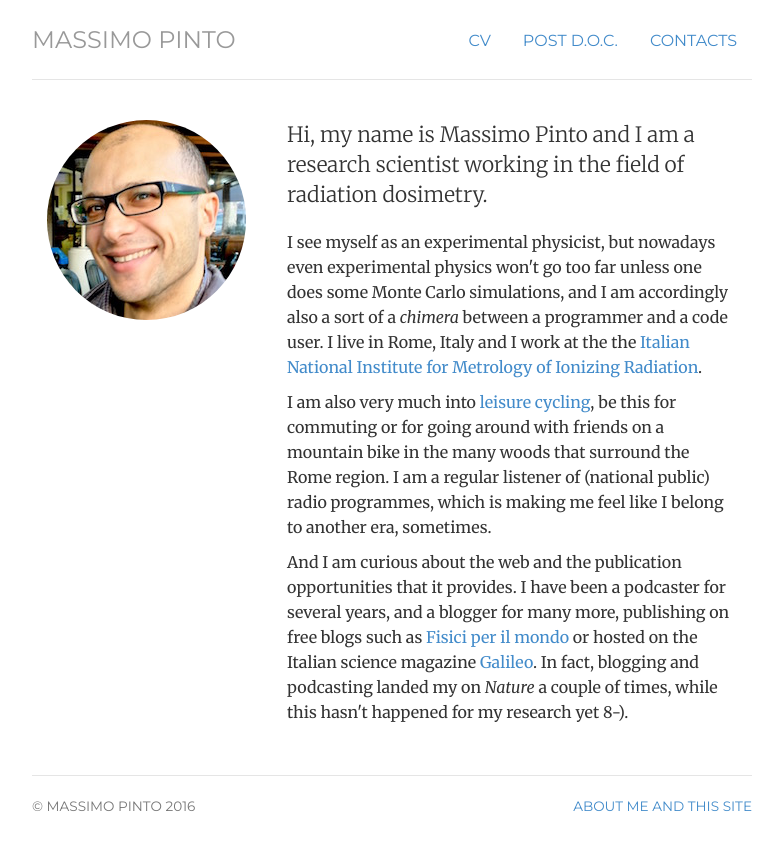
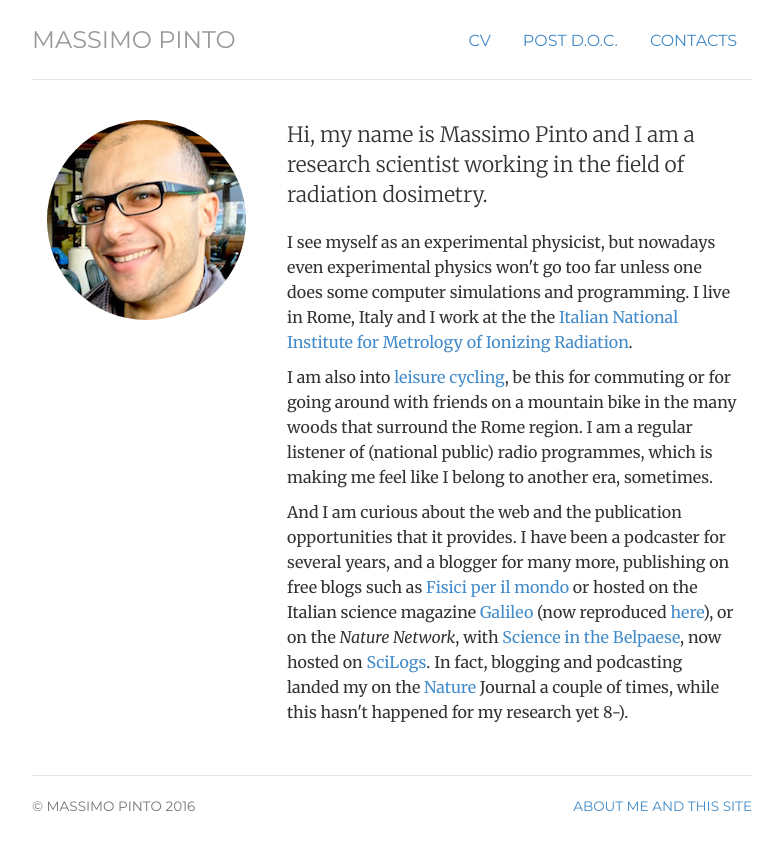
Before and after one commit to massimopinto/massimopinto.github.io, a Jekyll site: the page built from index.html, in a window 1280 px wide. Shown: the top 850 px of the page, without its empty margins (248-1031 px from the left). Built offline with Jekyll 4.4.1, drawn with Linux system fonts in a browser that asks for light colours.

Commit message:
Modified home page, blog and contact index pages.

```diff
--- a/blog/index.html
+++ b/blog/index.html
@@ -5,11 +5,11 @@ title: Il Blog PostD.O.C.
 	<h1>{{ page.title }}</h1>
 
 <p>
-	Questi blog post erano orginariamente ospitati sulla rivista di scienza <a href="http://www.galileonet.it">Galileo</a> tra il 2008 ed il 2010, in una rubrica 'blogger ricercatore ospite'. Dopo una rivisitazione del portale della rivista, che incluse anche la trasformazione del blog, la redazione di Galileo ha gentilmente concesso il permesso di ri-pubblicare l'intera collezione dei post apparsi su <em>PostD.O.C.</em>
+	Questi blog <em>post</em> erano orginariamente pubblicati sulla rivista di scienza <a href="http://www.galileonet.it">Galileo</a> tra il 2008 ed il 2010, in una rubrica chiamata <em>Post DOC</em> in cui ero ospitato come blogger. Dopo una rivisitazione del portale della rivista, che incluse anche la trasformazione blog come strumento di comunicazione, la redazione di Galileo ha gentilmente concesso il permesso di ri-pubblicare l'intera collezione delle pagine che erano pubblicate su <em>PostD.O.C.</em>. Il copyright di questo materiale è di proprietà di Galileo Servizi Editoriali.
 </p>
 
 <p>
-	These blog posts were originally hosted on the <a href="http://www.galileonet.it">Galileo</a>  Science Magazine between 2008 and 2010, which gave me a 'guest research scientist blogger' reserved area. Galileo kindly agreed on re-publishing the entire collection of the <em>PostD.O.C.</em> blog here, after their publication platform was renovated and their blog was reinvented.
+	These blog posts were originally published on the <a href="http://www.galileonet.it">Galileo</a>  Science Magazine between 2008 and 2010, on the <em>Post DOC</em> page where I was hosted as a blogger. Galileo kindly agreed on re-publishing the entire collection of the <em>PostD.O.C.</em> blog here, after their publication platform was renovated and their blog was reinvented. Galileo Servizi Editoriali retains the copyright on this collection.
 </p>
 
 <hr>
--- a/contact/index.html
+++ b/contact/index.html
@@ -19,6 +19,7 @@ description: Contact information for Massimo Pinto, Research Scientist living in
 	<li><a href="http://github.com/massimopinto">@GitHub</a></li>
   <li><a href="https://www.researchgate.net/profile/Massimo_Pinto">@ResearchGate</a></li>
   <li><a href="https://scholar.google.it/citations?user=HFQnYkAAAAAJ&hl=en">@Google Scholar</a></li>
+	<li><a href="http://www.anobii.com/massimopinto/books">@Anobii</a></li>
 	<li><a href="https://strava.com/athletes/3800623">@Strava</a></li>
 
 	<li>Or by sending an e-mail to <span class="obfuscate">moc.em@otnip.omissam</span></li>
--- a/index.html
+++ b/index.html
@@ -14,10 +14,10 @@ description: Massimo Pinto is a Research Scientist, bicyle commuter and mountain
 	</div>
 	<div itemscope itemtype="http://data-vocabulary.org/Person" class="col-sm-8">
 	<p class="lead">Hi, my name is <span itemprop="name">Massimo Pinto</span> and I am a research scientist working in the field of radiation dosimetry.</p>
-	<p>I see myself as an experimental <span itemprop="title">physicist</span>, but nowadays even experimental physics won't go too far unless one does some Monte Carlo simulations, and I am accordingly also a sort of a <em>chimera</em> between a <span itemprop="title">programmer</span> and a <span itemprop="title">code user</span>. I live in <span itemprop="address" itemscope
+	<p>I see myself as an experimental <span itemprop="title">physicist</span>, but nowadays even experimental physics won't go too far unless one does some computer simulations and programming. I live in <span itemprop="address" itemscope
     itemtype="http://data-vocabulary.org/Address"> <span itemprop="locality">Rome</span>, <span itemprop="region">Italy</span></span> and I work at the  <span itemprop="affiliation">the <a href="http://www.inmri.enea.it">Italian National Institute for Metrology of Ionizing Radiation</a></span>.</p>
-		<p>I am also very much into <a href="https://strava.com/athletes/3800623">leisure cycling</a>, be this for commuting or for going around with friends on a mountain bike in the many woods that surround the <span itemprop="locality">Rome</span> region. I am a regular listener of (national public) radio programmes, which is making me feel like I belong to another era, sometimes.</p>
-		<p>And I am curious about the web and the publication opportunities that it provides. I have been a podcaster for several years, and a blogger for many more, publishing on free blogs such as <a href="https://fisiciaroundtheworld.wordpress.com">Fisici per il mondo</a> or hosted on the Italian science magazine <a href="http://www.galileonet.it">Galileo</a>. In fact, blogging and podcasting landed my on <em>Nature</em> a couple of times, while this hasn't happened for my research yet 8-).</p>
+		<p>I am also into <a href="https://strava.com/athletes/3800623">leisure cycling</a>, be this for commuting or for going around with friends on a mountain bike in the many woods that surround the <span itemprop="locality">Rome</span> region. I am a regular listener of (national public) radio programmes, which is making me feel like I belong to another era, sometimes.</p>
+		<p>And I am curious about the web and the publication opportunities that it provides. I have been a podcaster for several years, and a blogger for many more, publishing on free blogs such as <a href="https://fisiciaroundtheworld.wordpress.com">Fisici per il mondo</a> or hosted on the Italian science magazine <a href="http://www.galileonet.it">Galileo</a>  (now reproduced <a href="/blog">here</a>), or on the <em>Nature Network</em>, with <a href="http://www.scilogs.com/science_in_the_bel_paese/">Science in the Belpaese</a>, now hosted on <a href="http://www.scilogs.com">SciLogs</a>. In fact, blogging and podcasting landed my on the <a href="http://www.nature.com/nature/index.html">Nature</a> Journal a couple of times, while this hasn't happened for my research yet 8-).</p>
 	</div>
 </div>
 <!-- </div> -->
```
